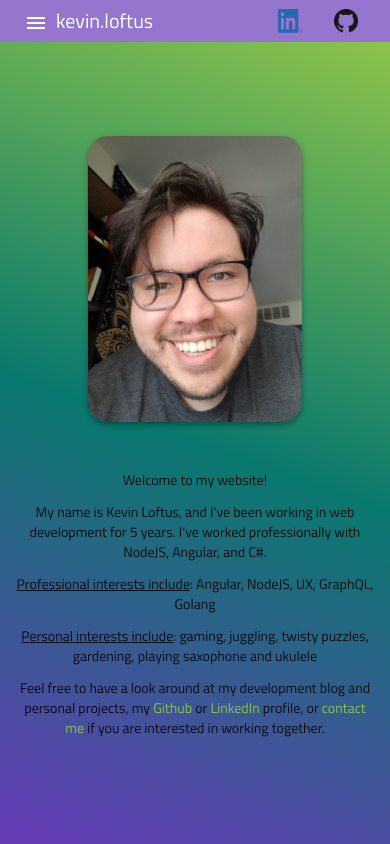
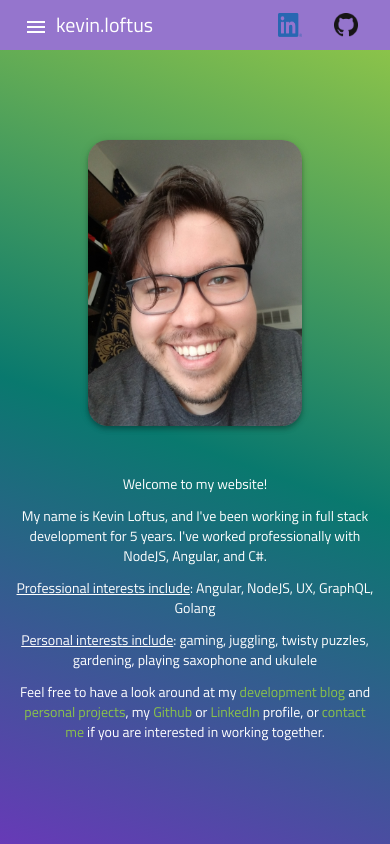
Before and after one commit to MrKevinJLoftus/loftus-dev, an Angular app: page / in a window 390 px wide. Built offline with nearby package versions, Linux system fonts and the light colour scheme.

Commit message:
Fixed some mobile styling

```diff
--- a/src/app/app.component.scss
+++ b/src/app/app.component.scss
@@ -27,13 +27,14 @@
 }
 
 .mat-toolbar {
-  height: 5vh;
+  height: 50px;
   display: flex;
 }
 
 ::ng-deep .main-content {
-  height: 95vh;
+  min-height: calc(100vh - 50px);
   width: 100vw;
+  overflow: auto;
   * :not(.material-icons) {
     font-family: "Titillium Web", "Arial", "Times New Roman", "serif" !important;
   }
--- a/src/app/pages/blog/blog.component.scss
+++ b/src/app/pages/blog/blog.component.scss
@@ -2,15 +2,16 @@
 .container {
   background: rgb(86,0,125);
   background: linear-gradient(200deg, $accent 0%, $middleBlue 50%, $primary 100%);
-  height: 95vh;
+  min-height: calc(100vh - 50px);
   overflow-y: auto;
   width: 100vw;
   display: flex;
   justify-content: center;
 }
 .content {
-  height: 95vh;
+  min-height: calc(100vh - 50px);
   width: 100vw;
+  padding-bottom: 5px;
 }
 .main-text {
   display: flex;
--- a/src/app/pages/blog/components/all-blog-posts/all-blog-posts.component.html
+++ b/src/app/pages/blog/components/all-blog-posts/all-blog-posts.component.html
@@ -31,6 +31,6 @@
     <p>There are currently no blog posts available to view.</p>
   </ng-template>
   <div>
-    <button color="primary" mat-flat-button routerLink="/blog/create">Create Blog Post</button>
+    <button color="primary" mat-raised-button routerLink="/blog/create">Create Blog Post</button>
   </div>
 </div>
--- a/src/app/pages/blog/components/all-blog-posts/all-blog-posts.component.scss
+++ b/src/app/pages/blog/components/all-blog-posts/all-blog-posts.component.scss
@@ -12,23 +12,81 @@
   justify-content: center;
   align-items: center;
   flex-direction: row;
-  width: 80vw;
-  height: 60vh;
+  flex-wrap: wrap;
+  width: 90vw;
+  min-height: 60vh;
 }
 .post-summary {
-  height: 35vh;
-  width: 25vw;
+  @media only screen and (min-width: $large-break-point + 1px) {
+    height: 50vh;
+    width: 25vw;
+    mat-card {
+      overflow: hidden;
+      height: 50vh;
+      width: 25vw;
+    }
+    .overlay {
+      height: 50vh;
+      width: 25vw;
+    }
+  }
+  @media only screen and (min-width: $medium-break-point + 1px) and (max-width: $large-break-point) {
+    height: 50vh;
+    width: 25vw;
+    mat-card {
+      overflow: hidden;
+      height: 50vh;
+      width: 25vw;
+    }
+    .overlay {
+      height: 50vh;
+      width: 25vw;
+    }
+  }
+  @media only screen and (min-width: $small-break-point + 1px) and (max-width: $medium-break-point) {
+    height: 50vh;
+    width: 35vw;
+    mat-card {
+      overflow: hidden;
+      height: 50vh;
+      width: 35vw;
+    }
+    .overlay {
+      height: 50vh;
+      width: 35vw;
+    }
+  }
+  @media only screen and (max-width: $small-break-point) {
+    height: 50vh;
+    width: 45vw;
+    mat-card {
+      overflow: hidden;
+      height: 50vh;
+      width: 45vw;
+    }
+    .overlay {
+      height: 50vh;
+      width: 45vw;
+    }
+  }
+  @media only screen and (max-width: $small-break-point) and (orientation: portrait) {
+    height: 60vh;
+    width: 80vw;
+    mat-card {
+      overflow: hidden;
+      height: 60vh;
+      width: 80vw;
+    }
+    .overlay {
+      height: 60vh;
+      width: 80vw;
+    }
+  }
+
   margin: 2rem;
-  mat-card {
-    overflow: hidden;
-    height: 35vh;
-    width: 25vw;
 
-  }
   .overlay {
-    position: fixed;
-    height: 35vh;
-    width: 25vw;
+    position: absolute;
     background: linear-gradient(200deg, rgba(0,0,0,0.5) 0%, rgba(0,0,0,0.8) 50%, rgba(0,0,0,0.5) 100%);
     transition: all 0.7s;
     cursor: pointer;
--- a/src/app/pages/blog/components/create-blog-post/create-blog-post.component.html
+++ b/src/app/pages/blog/components/create-blog-post/create-blog-post.component.html
@@ -1,3 +1,4 @@
+<div class="container">
   <div class="header">
     <h1 class="white-text">Create Blog Post</h1>
   </div>
@@ -58,3 +59,4 @@
       </div>
     </div>
   </div>
+</div>
--- a/src/app/pages/blog/components/create-blog-post/create-blog-post.component.scss
+++ b/src/app/pages/blog/components/create-blog-post/create-blog-post.component.scss
@@ -1,3 +1,6 @@
+.container {
+  min-height: calc(100vh - 50px);
+}
 .split-view {
   height: 75vh;
   display: flex;
@@ -14,13 +17,15 @@
   margin-right: 2rem;
 }
 .header {
-  margin: 1.5rem 0;
+  margin: 2.5vh 0;
   text-align: center;
   h1 {
     font-size: 2rem;
   }
+  height: 5vh;
 }
 .footer {
+  height: 10vh;
   text-align: center;
   margin-top: 2rem;
 }
--- a/src/app/pages/home/home.component.html
+++ b/src/app/pages/home/home.component.html
@@ -2,10 +2,10 @@
   <div class="welcome-text">
     <img class="kevin-face mat-elevation-z4" src="../../assets/kevin_face.jpg" alt="kevin_loftus_face">
     <p>Welcome to my website!</p>
-    <p>My name is Kevin Loftus, and I've been working in web development for {{numYears}} years. I've worked professionally with NodeJS, Angular, and C#.</p>
+    <p>My name is Kevin Loftus, and I've been working in full stack development for {{numYears}} years. I've worked professionally with NodeJS, Angular, and C#.</p>
     <p><u>Professional interests include</u>: Angular, NodeJS, UX, GraphQL, Golang</p>
     <p><u>Personal interests include</u>: gaming, juggling, twisty puzzles, gardening, playing saxophone and ukulele</p>
-    <p>Feel free to have a look around at my development blog and personal projects, my
+    <p>Feel free to have a look around at my <a routerLink="/blog">development blog</a> and <a routerLink="/projects">personal projects</a>, my
       <a href="https://github.com/MrKevinJLoftus" target="_blank">Github</a>
       or
       <a href="https://www.linkedin.com/in/kevin-loftus-b7578173" target="_blank">LinkedIn</a>
--- a/src/app/pages/home/home.component.scss
+++ b/src/app/pages/home/home.component.scss
@@ -2,7 +2,7 @@
 .container {
   background: rgb(86,0,125);
   background: linear-gradient(200deg, $accent 0%, $middleBlue 50%, $primary 100%);
-  height: 100%;
+  min-height: calc(100vh - 50px);
   width: 100%;
   display: flex;
 }
@@ -20,7 +20,9 @@
   text-align: center;
 }
 
-p a {
+p {
+  color: white;
+  a {
     color: $accent;
     text-decoration: none;
     &:hover {
@@ -30,8 +32,9 @@ p a {
       outline: none;
     }
   }
+}
 
-@media only screen and (min-width: 1441px) {
+@media only screen and (min-width: $large-break-point + 1px) {
   .kevin-face {
     max-width: 15%;
     margin-bottom: 6rem;
@@ -41,7 +44,7 @@ p a {
   }
 }
 
-@media only screen and (min-width: 1024px) and (max-width: 1440px) {
+@media only screen and (min-width: $medium-break-point + 1px) and (max-width: $large-break-point) {
   .kevin-face {
     max-width: 22%;
     margin-bottom: 6rem;
@@ -51,7 +54,7 @@ p a {
   }
 }
 
-@media only screen and (min-width: 768px) and (max-width: 1023px) {
+@media only screen and (min-width: $small-break-point + 1px) and (max-width: $medium-break-point) {
   .kevin-face {
     max-width: 45%;
     margin-bottom: 3rem;
@@ -61,7 +64,7 @@ p a {
   }
 }
 
-@media only screen and (max-width: 767px) {
+@media only screen and (max-width: $small-break-point) {
   .kevin-face {
     max-width: 45%;
     margin-bottom: 3rem;
@@ -71,7 +74,7 @@ p a {
   }
 }
 
-@media only screen and (max-width: 767px) and (orientation: portrait) {
+@media only screen and (max-width: $small-break-point) and (orientation: portrait) {
   .kevin-face {
     max-width: 60%;
     margin-bottom: 3rem;
--- a/src/app/pages/login/login.component.scss
+++ b/src/app/pages/login/login.component.scss
@@ -1,7 +1,7 @@
 @import '../../../variables.scss';
 
 .container {
-  height: 95vh;
+  min-height: calc(100vh - 50px);
   background: linear-gradient($primary-light 0%, $primary-light 50%, #FFF 100%);
   display: flex;
   justify-content: center;
@@ -12,4 +12,15 @@
 p {
   width: 50vw;
   text-indent: 2rem;
+  color: white;
+  a {
+    color: $accent;
+    text-decoration: none;
+    &:hover {
+      text-decoration: underline;
+    }
+    &:focus {
+      outline: none;
+    }
+  }
 }
--- a/src/app/pages/projects/projects.component.scss
+++ b/src/app/pages/projects/projects.component.scss
@@ -2,7 +2,7 @@
 .container {
   background: rgb(86,0,125);
   background: linear-gradient(200deg, $accent 0%, $middleBlue 50%, $primary 100%);
-  height: 100%;
+  min-height: calc(100vh - 50px);
   width: 100%;
   display: flex;
   justify-content: center;
--- a/src/variables.scss
+++ b/src/variables.scss
@@ -6,3 +6,7 @@ $warn: #C2185B;
 
 $middleBlue: rgba(9,121,110,1);
 $lightMiddleBlue: rgb(132, 223, 214);
+
+$small-break-point: 767px;
+$medium-break-point: 1023px;
+$large-break-point: 1440px;
```
Lines whose indentation alone changed are shown as unchanged.
